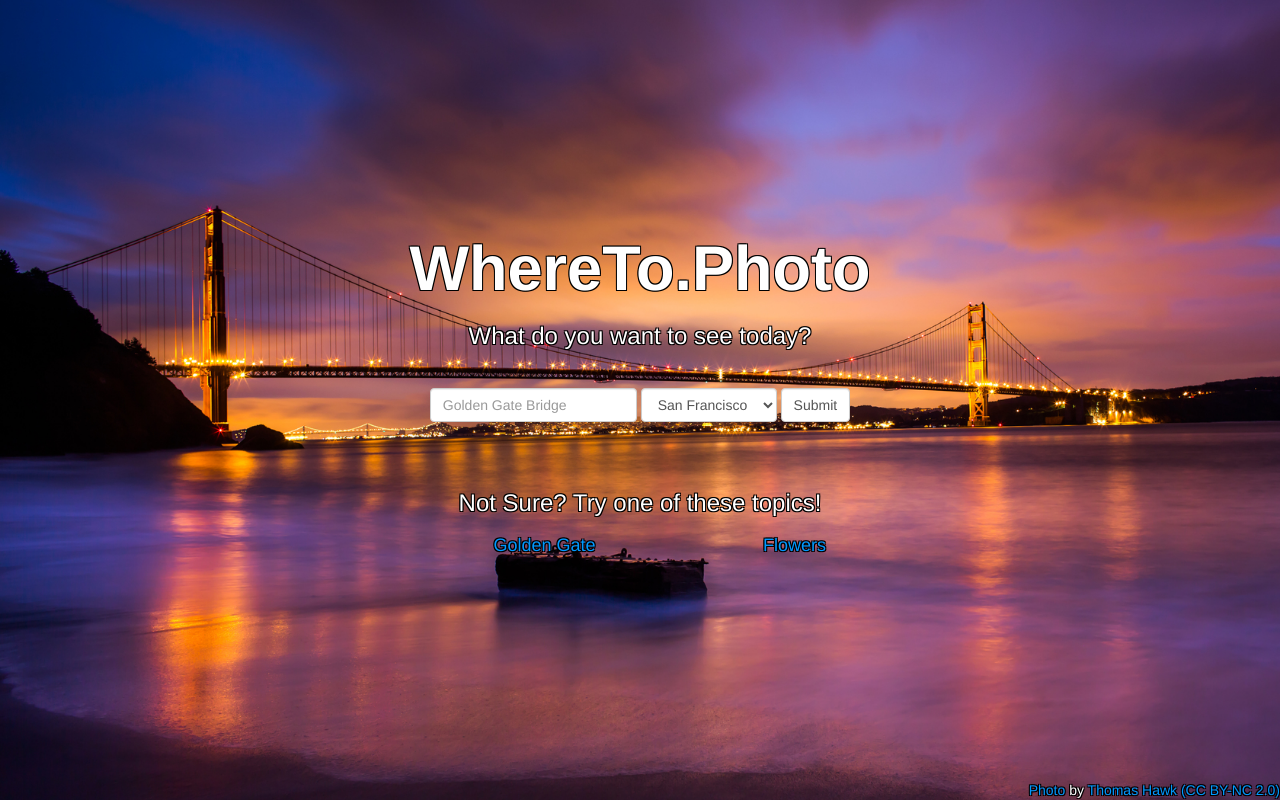
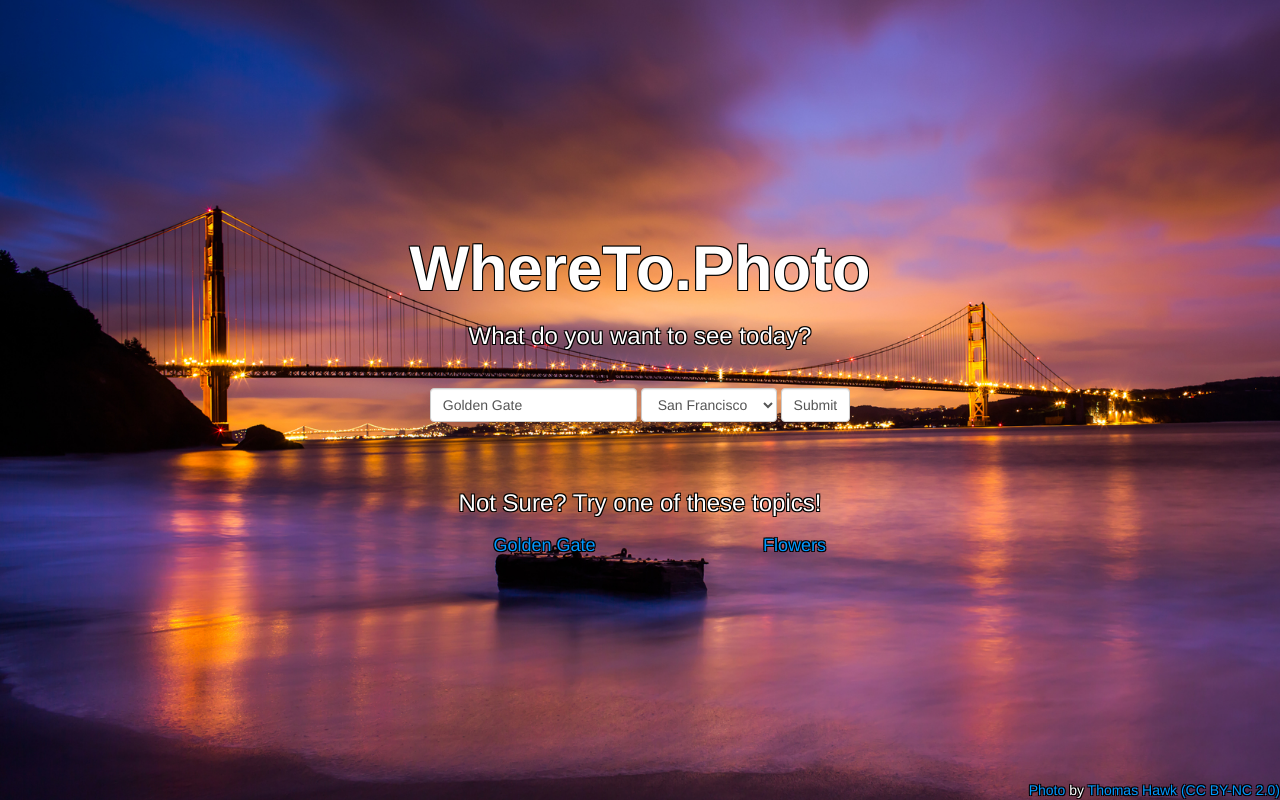
Before and after one commit to agude/WhereTo.Photo, a Flask app: page / in a window 1280 px wide. Run offline with Flask 2, Linux system fonts and the light colour scheme; parts of the project's set-up code (start-up, migrations or seed data) failed here and were passed over; some libraries are stand-ins or nearby versions.

Commit message:
Add default front page value

```diff
--- a/app/templates/input.html
+++ b/app/templates/input.html
@@ -34,7 +34,7 @@
             <h3>What do you want to see today?</h3>
             <br>
             <form class="navbar-form" _lpchecked="1" action="/output" method="GET">
-                <input type="text" id="ID" name="ID" class="form-control" placeholder="Golden Gate Bridge" >
+                <input type="text" id="ID" name="ID" class="form-control" value="Golden Gate" placeholder="Golden Gate" onFocus="value=''">
                 <select id="CITY" name="CITY" class="form-control">
                     <option value="1">San Francisco</option>
                     <option value="2">Seattle</option>
```
